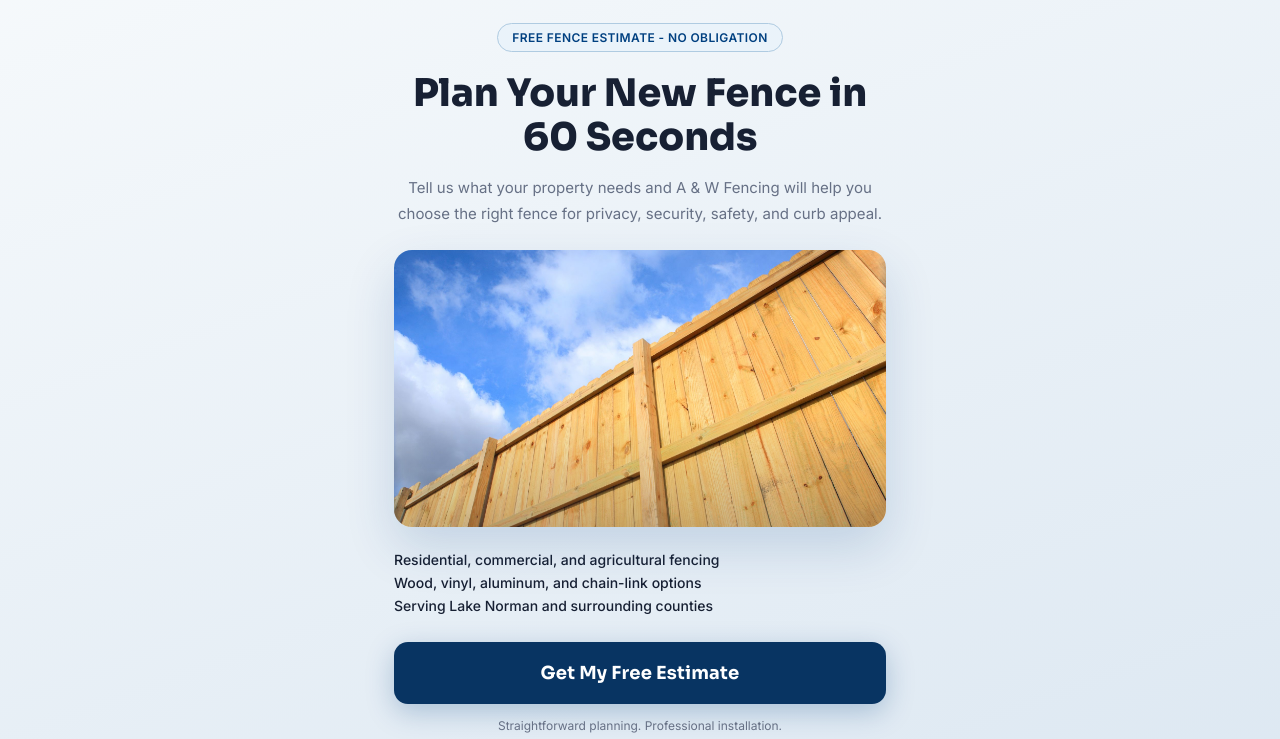
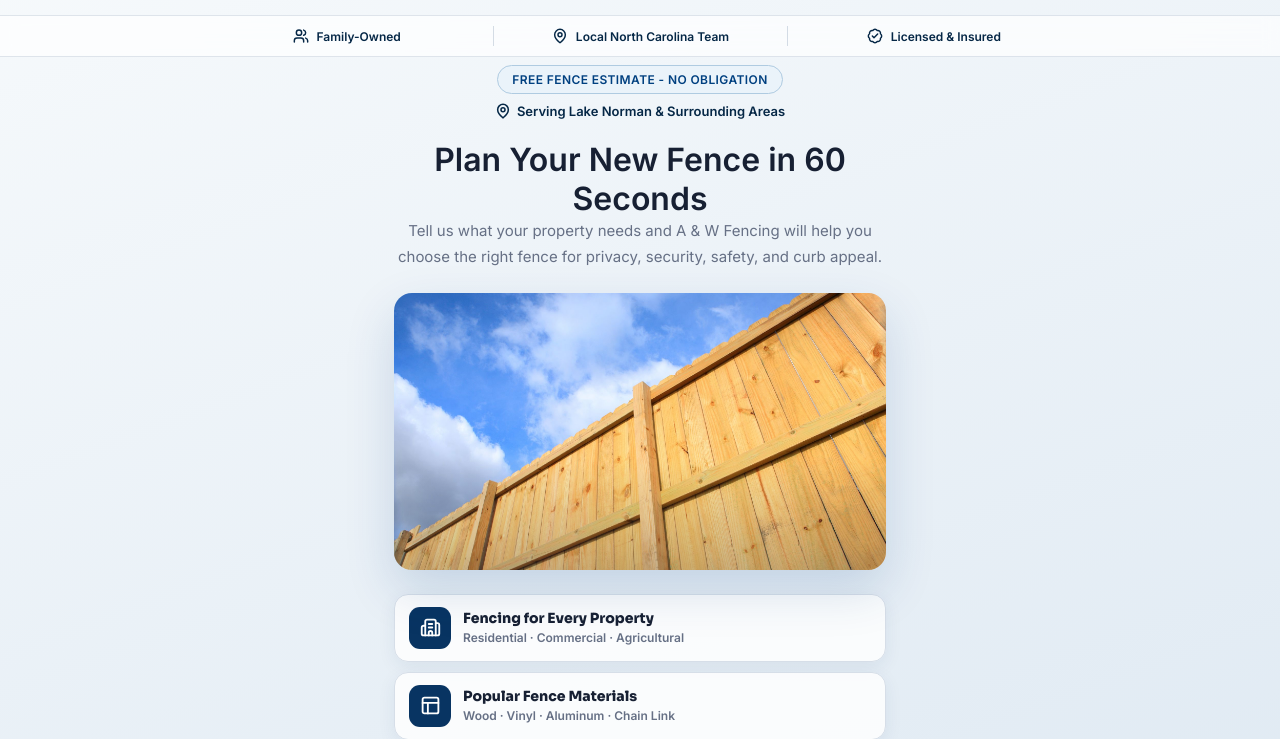
Before and after one commit to sidbhand-jpg/client-a-w-fencing-quiz, a website: page public/index.html in a window 1280 px wide. Shown: the part 97-836 px from the top of the page. Drawn offline with nearby package versions, Linux system fonts and the light colour scheme.

Commit message:
Refine quiz alignment and trust content

```diff
--- a/public/config.js
+++ b/public/config.js
@@ -35,14 +35,33 @@ window.CONFIG = {
     c: { name: "Direct to questions", showLander: false, showProof: false }
   },
 
+  featureStrip: [
+    { label: "Family-Owned", icon: "users" },
+    { label: "Local North Carolina Team", icon: "map-pin" },
+    { label: "Licensed & Insured", icon: "badge-check" }
+  ],
+
   lander: {
     badge: "Free Fence Estimate - No Obligation",
+    serviceArea: "Serving Lake Norman & Surrounding Areas",
     headline: "Plan Your New Fence in 60 Seconds",
     subheadline: "Tell us what your property needs and A & W Fencing will help you choose the right fence for privacy, security, safety, and curb appeal.",
-    bulletPoints: [
-      "Residential, commercial, and agricultural fencing",
-      "Wood, vinyl, aluminum, and chain-link options",
-      "Serving Lake Norman and surrounding counties"
+    highlights: [
+      {
+        icon: "building-2",
+        title: "Fencing for Every Property",
+        detail: "Residential · Commercial · Agricultural"
+      },
+      {
+        icon: "panels-top-left",
+        title: "Popular Fence Materials",
+        detail: "Wood · Vinyl · Aluminum · Chain Link"
+      },
+      {
+        icon: "badge-dollar-sign",
+        title: "Simple Ways to Get Started",
+        detail: "Free Estimates · Financing Available"
+      }
     ],
     ctaLabel: "Get My Free Estimate",
     crewImageUrl: `${A_W_ASSET_BASE}fencing-hero.jpg`,
--- a/public/index.html
+++ b/public/index.html
@@ -150,6 +150,36 @@
       justify-content: space-between;
       gap: 20px;
     }
+    .feature-strip {
+      width: 100%;
+      border-top: 1px solid rgba(8, 52, 98, 0.12);
+      border-bottom: 1px solid rgba(8, 52, 98, 0.12);
+      background: rgba(255, 255, 255, 0.68);
+      backdrop-filter: blur(8px);
+    }
+    .feature-strip-inner {
+      width: min(920px, 100%);
+      margin: 0 auto;
+      padding: 10px 20px;
+      display: grid;
+      grid-template-columns: repeat(3, minmax(0, 1fr));
+      align-items: center;
+    }
+    .feature-strip-item {
+      min-width: 0;
+      display: flex;
+      align-items: center;
+      justify-content: center;
+      gap: 8px;
+      padding: 2px 14px;
+      color: var(--primary-dark);
+      font-size: 12px;
+      font-weight: 700;
+      line-height: 1.25;
+      text-align: center;
+    }
+    .feature-strip-item + .feature-strip-item { border-left: 1px solid rgba(8, 52, 98, 0.16); }
+    .feature-strip-item svg { width: 16px; height: 16px; flex: 0 0 16px; stroke-width: 2.2; }
     .lander-logo-icon {
       width: 40px;
       height: 40px;
@@ -209,7 +239,20 @@
       text-transform: uppercase;
       padding: 6px 14px;
       border-radius: 100px;
+      margin-bottom: 8px;
+    }
+    .lander-location {
+      display: flex;
+      align-items: center;
+      justify-content: center;
+      gap: 6px;
       margin-bottom: 20px;
+      color: var(--primary-dark);
+      font-size: 13px;
+      font-weight: 700;
+      line-height: 1.4;
+    }
+    .lander-location svg { width: 16px; height: 16px; flex: 0 0 16px; stroke-width: 2.3; }
     }
 
     .lander-headline {
@@ -272,19 +315,53 @@
       pointer-events: none;
     }
 
-    /* Bullet points */
+    /* Organized service highlights */
     .lander-bullets {
-      display: flex;
-      flex-direction: column;
-      gap: 6px;
+      display: grid;
+      grid-template-columns: 1fr;
+      gap: 10px;
       margin-bottom: 28px;
       text-align: left;
       width: 100%;
     }
     .lander-bullet {
+      min-height: 68px;
+      display: grid;
+      grid-template-columns: 42px minmax(0, 1fr);
+      align-items: center;
+      gap: 12px;
+      padding: 12px 14px;
+      border: 1px solid var(--border);
+      border-radius: 14px;
+      background: rgba(255, 255, 255, 0.82);
+      box-shadow: 0 5px 18px rgba(8, 52, 98, 0.07);
+    }
+    .lander-bullet-icon {
+      width: 42px;
+      height: 42px;
+      display: inline-flex;
+      align-items: center;
+      justify-content: center;
+      border-radius: 11px;
+      color: #fff;
+      background: var(--primary);
+    }
+    .lander-bullet-icon svg { width: 21px; height: 21px; stroke-width: 2.1; }
+    .lander-bullet-title {
+      display: block;
+      color: var(--text);
+      font-family: var(--heading-font);
       font-size: 14px;
-      color: var(--text);
-      font-weight: 500;
+      font-weight: 750;
+      line-height: 1.3;
+    }
+    .lander-bullet-detail {
+      display: block;
+      margin-top: 3px;
+      color: var(--text-muted);
+      font-size: 12px;
+      font-weight: 600;
+      line-height: 1.4;
     }
 
     /* CTA button on lander */
@@ -416,6 +493,9 @@
       .gallery-arrow.next { right: 10px; }
       .review-highlights { grid-template-columns: 1fr; }
       .lander-topbar { padding: 14px 16px; }
+      .feature-strip-inner { padding: 9px 8px; }
+      .feature-strip-item { flex-direction: column; gap: 4px; padding: 1px 7px; font-size: 10px; }
+      .feature-strip-item svg { width: 15px; height: 15px; }
       .lander-logo-img { height: 62px; max-width: 48vw; }
       .rating-badge { padding: 8px 9px; gap: 6px; }
       .rating-badge-stars { font-size: 12px; letter-spacing: 0; }
@@ -513,6 +593,9 @@
       font-size: clamp(20px, 5vw, 28px);
       line-height: 1.22; color: var(--text);
       margin-bottom: 28px;
+      min-height: 68px;
+      display: flex;
+      align-items: flex-start;
     }
 
     /* ── Image grid options ── */
@@ -556,7 +639,9 @@
 
     /* ── Button list options ── */
     .options-list {
-      display: flex; flex-direction: column;
+      display: grid;
+      grid-template-columns: minmax(0, 1fr);
+      grid-auto-rows: minmax(72px, 1fr);
       gap: 10px; margin-bottom: 24px;
     }
     .option-btn {
@@ -567,6 +652,8 @@
       padding: 16px 18px; cursor: pointer;
       transition: border-color 0.18s, background 0.18s, transform 0.12s;
       text-align: left; width: 100%;
+      min-height: 72px;
+      height: 100%;
       font-family: var(--body-font);
     }
     .option-btn:active { transform: scale(0.98); }
@@ -781,9 +868,14 @@
       </div>
     </div>
 
+    <div class="feature-strip" aria-label="Why choose A & W Fencing">
+      <div class="feature-strip-inner" id="lander-feature-strip"></div>
+    </div>
+
     <!-- Lander content -->
     <div class="lander-body">
       <div class="lander-badge" id="lander-badge"></div>
+      <div class="lander-location" id="lander-location"></div>
       <h1 class="lander-headline" id="lander-headline"></h1>
       <p  class="lander-sub"      id="lander-sub"></p>
 
@@ -858,6 +950,9 @@
         <span class="rating-badge-label">Rated on Google</span>
       </div>
     </header>
+    <div class="feature-strip" aria-label="Why choose A & W Fencing">
+      <div class="feature-strip-inner" id="quiz-feature-strip"></div>
+    </div>
     <div class="progress-bar-wrap">
       <div class="progress-bar-fill" id="progress-fill" style="width:0%"></div>
     </div>
@@ -964,8 +1059,18 @@
     // ── 5. Build lander ──────────────────────────────────────
     const L = C.lander;
 
+    const featureStripHTML = (C.featureStrip || []).map(item => `
+      <div class="feature-strip-item">
+        <i data-lucide="${item.icon || 'check'}" aria-hidden="true"></i>
+        <span>${item.label}</span>
+      </div>`).join('');
+    document.getElementById('lander-feature-strip').innerHTML = featureStripHTML;
+    document.getElementById('quiz-feature-strip').innerHTML = featureStripHTML;
+
     document.getElementById('lander-logo').innerHTML   = logoHTML(true);
     document.getElementById('lander-badge').textContent = L.badge;
+    document.getElementById('lander-location').innerHTML =
+      `<i data-lucide="map-pin" aria-hidden="true"></i><span>${L.serviceArea}</span>`;
     document.getElementById('lander-headline').innerHTML =
       L.headline.replace(/(Free)/g, '<span>$1</span>'); // highlight "Free"
     document.getElementById('lander-sub').textContent   = L.subheadline;
@@ -1078,11 +1183,20 @@
         </div>`;
     }
 
-    // Bullets
+    // Organized service highlights
     const bulletsEl = document.getElementById('lander-bullets');
-    L.bulletPoints.forEach(b => {
-      bulletsEl.innerHTML += `<div class="lander-bullet">${b}</div>`;
+    (L.highlights || []).forEach(item => {
+      bulletsEl.innerHTML += `
+        <div class="lander-bullet">
+          <span class="lander-bullet-icon"><i data-lucide="${item.icon || 'check'}" aria-hidden="true"></i></span>
+          <span>
+            <span class="lander-bullet-title">${item.title}</span>
+            <span class="lander-bullet-detail">${item.detail}</span>
+          </span>
+        </div>`;
     });
+    renderIcons(document.getElementById('lander-screen'));
+    renderIcons(document.getElementById('quiz-chrome'));
 
     // CTA → start quiz
     document.getElementById('lander-cta').addEventListener('click', startQuiz);
--- a/scripts/check-site.mjs
+++ b/scripts/check-site.mjs
@@ -25,7 +25,7 @@ for (const needle of ["a_w_fencing", "+1 (704) 771-1901", "fence_type"]) {
   if (!config.includes(needle)) throw new Error(`Missing config value: ${needle}`);
 }
 
-for (const needle of ["ydufwdgd3z", "showLander", "showProof", "metaLeadEvent"]) {
+for (const needle of ["ydufwdgd3z", "showLander", "showProof", "metaLeadEvent", "Family-Owned", "Serving Lake Norman & Surrounding Areas", "Popular Fence Materials"]) {
   if (!config.includes(needle)) throw new Error(`Missing funnel configuration: ${needle}`);
 }
 
```
Also changed, not shown: README.md.
